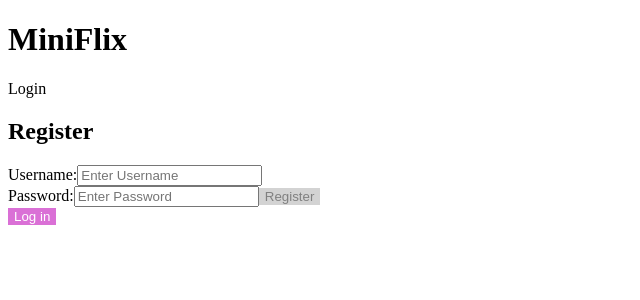
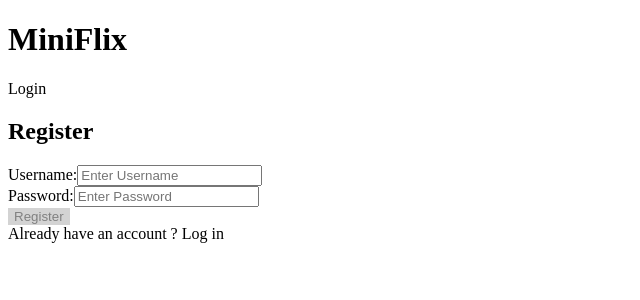
Before and after one commit to leilamyar/lmy-miniflix-frontend, an Angular app: page /register in a window 1280 px wide. Shown: the top 300 px of the page, without its empty margins (0-640 px from the left). Built offline with nearby package versions, Linux system fonts and the light colour scheme; no server answers.

Commit message:
refactor(htm) : login & register cleanup

```diff
--- a/src/app/components/login/login.component.html
+++ b/src/app/components/login/login.component.html
@@ -1,12 +1,20 @@
 <h2>Log in</h2>
 <form [formGroup]="loginForm">
-  <label for="Enter Username">Username:</label>
-  <input type="text" placeholder="Enter Username" formControlName='username'>
-  <br>
-  <label for="password">Password:</label>
-  <input type="text" placeholder="Enter Password" formControlName='password'>
+  <div>
+    <label for="Enter Username">Username:</label>
+    <input type="text" placeholder="Enter Username" formControlName='username'>
+  </div>
+
+  <div>
+    <label for="password">Password:</label>
+    <input type="text" placeholder="Enter Password" formControlName='password'>
+  </div>
+
   <button (click)="submitLogin(loginForm.value)" [disabled]="loginForm.invalid">Login</button>
-  <br>
-  <div>Not Registered Yet?</div>
-  <button (click)="navigateToSignUp()">Sign Up</button>
 </form>
+
+<div *ngIf="msg" [ngClass]="(msg || msg != '') ? 'error' : ''">{{msg}}</div>
+
+<div>
+  Not Registered Yet ? <a routerLink='../register'>Sign Up</a>
+</div>
--- a/src/app/components/register/register.component.html
+++ b/src/app/components/register/register.component.html
@@ -1,11 +1,18 @@
 <h2>Register</h2>
 <form [formGroup]="registerForm">
-  <label for="Enter Username">Username:</label>
-  <input type="text" placeholder="Enter Username" formControlName='username'>
-  <br>
-  <label for="password">Password:</label>
-  <input type="text" placeholder="Enter Password" formControlName='password'>
+  <div>
+    <label for="Enter Username">Username:</label>
+    <input type="text" placeholder="Enter Username" formControlName='username'>
+  </div>
+
+  <div>
+    <label for="password">Password:</label>
+    <input type="text" placeholder="Enter Password" formControlName='password'>
+  </div>
+
   <button (click)="submitRegister(registerForm.value)" [disabled]="registerForm.invalid">Register</button>
-  <br>
-  <button (click)="navigateToLogin()">Log in</button>
 </form>
+
+<div>
+  Already have an account ? <a routerLink='../login'>Log in</a>
+</div>
```
